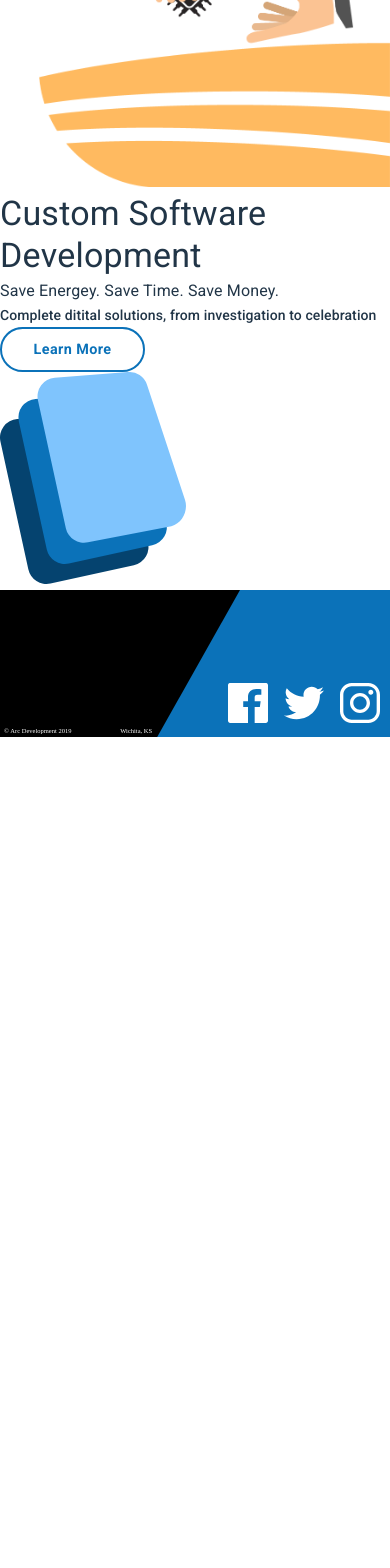
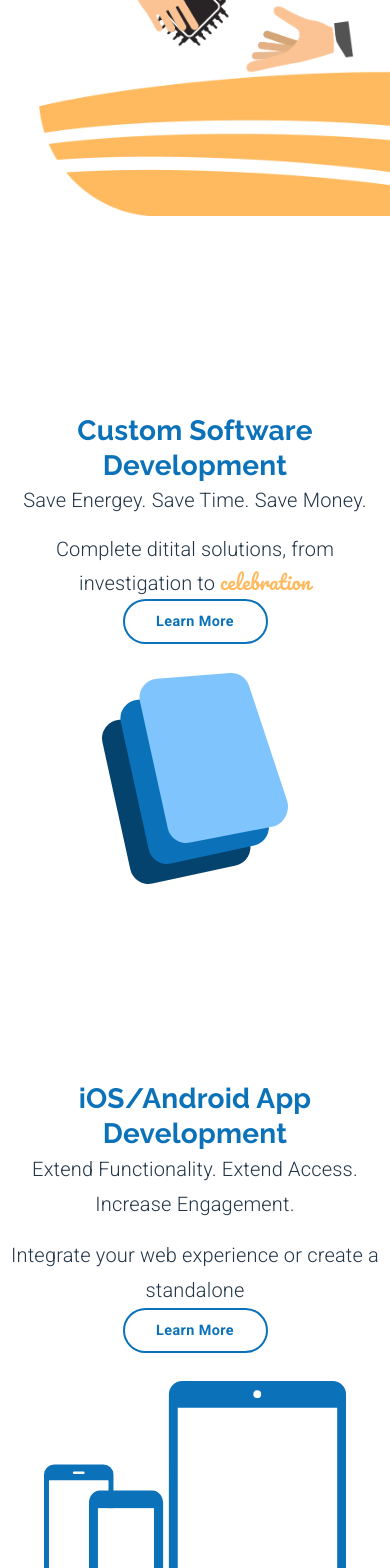
Before and after one commit to vincentnguyen127/V-Technology, a React (Vite) app in the folder client/: page / in a window 390 px wide. Shown: the part 432-2000 px from the top of the page. Before the commit the page ends 1169 px from the top, so only its background shows below. Built offline with nearby package versions, Linux system fonts and the light colour scheme.

Commit message:
feat: Add mobile app development section to landing page

```diff
--- a/client/src/components/LandngPage.tsx
+++ b/client/src/components/LandngPage.tsx
@@ -1,9 +1,10 @@
 import Lottie from 'react-lottie'
 //@ts-ignore
 import animationData from '../animations/landinganimation/data'
-import { Button, Grid, Theme, Typography, makeStyles, useTheme } from '@material-ui/core'
+import { Button, Grid, Typography, makeStyles, useTheme, useMediaQuery } from '@material-ui/core'
 import { FC } from 'react'
 import customSoftwareIcon from '../assets/Custom Software Icon.svg'
+import mobileAppsIcon from '../assets/mobileIcon.svg'
 
 const useStyles = makeStyles((theme: any) => ({
 	animation: {
@@ -41,7 +42,10 @@ const useStyles = makeStyles((theme: any) => ({
 		fontSize: '0.9rem',
 		height: 45,
 		padding: 5,
-		width: 145
+		width: 145,
+		[theme.breakpoints.down('sm')]: {
+			marginBottom: '2em'
+		}
 	},
 	mainContainer: {
 		marginTop: '5em',
@@ -58,6 +62,16 @@ const useStyles = makeStyles((theme: any) => ({
 		[theme.breakpoints.down('xs')]: {
 			marginLeft: '0'
 		}
+	},
+	icon: {
+		marginLeft: '2em',
+		[theme.breakpoints.down('xs')]: {
+			marginLeft: 0
+		}
+	},
+	serviceContainer: {
+		marginTop: '12em',
+
 	}
 }))
 
@@ -68,6 +82,7 @@ interface LandingPageProps {
 const LandingPage: FC<LandingPageProps> = () => {
 	const classes = useStyles()
 	const theme = useTheme()
+	const matchesSM = useMediaQuery(theme.breakpoints.down("sm"))
 
 	const defaultOptions = {
 		loop: true,
@@ -105,28 +120,46 @@ const LandingPage: FC<LandingPageProps> = () => {
 					</Grid>
 				</Grid>
 				<Grid item> {/*-----Services Block------*/}
-					<Grid container>
-						<Grid item>
+					<Grid container className={classes.serviceContainer} justifyContent={matchesSM ? 'center' : undefined}>
+						<Grid item style={{ marginLeft: matchesSM ? 0 : '5em', textAlign: matchesSM ? 'center' : undefined }}>
 							<Typography variant='h4'>
 								Custom Software Development
 							</Typography>
-							<Typography variant='subtitle1'>
+							<Typography variant='subtitle1' style={{ marginBottom: '1rem' }}>
 								Save Energey. Save Time. Save Money.
 							</Typography>
 							<Typography variant='subtitle2'>
-								Complete ditital solutions, from investigation to <span>celebration</span>
+								Complete ditital solutions, from investigation to <span style={{ fontFamily: 'Pacifico', color: theme.palette.secondary.main }}>celebration</span>
 							</Typography>
 							<Button variant='outlined' className={classes.learnButtonHero}>
 								Learn More
 							</Button>
 						</Grid>
 						<Grid item>
-							<img alt='custom software icon' src={customSoftwareIcon} />
+							<img className={classes.icon} alt='custom software icon' src={customSoftwareIcon} />
 						</Grid>
 					</Grid>
-
-
-
+				</Grid>
+				<Grid item> {/*-----iOS/Android Block------*/}
+					<Grid container className={classes.serviceContainer} justifyContent={matchesSM ? 'center' : 'flex-end'}>
+						<Grid item style={{ textAlign: matchesSM ? 'center' : undefined }}>
+							<Typography variant='h4'>
+								iOS/Android App Development
+							</Typography>
+							<Typography variant='subtitle1' style={{ marginBottom: '1rem' }}>
+								Extend Functionality. Extend Access. Increase Engagement.
+							</Typography>
+							<Typography variant='subtitle1'>
+								Integrate your web experience or create a standalone
+							</Typography>
+							<Button variant='outlined' className={classes.learnButtonHero}>
+								Learn More
+							</Button>
+						</Grid>
+						<Grid item style={{ marginRight: matchesSM ? 0 : '5em' }}>
+							<img className={classes.icon} alt='mobile phone icon' src={mobileAppsIcon} />
+						</Grid>
+					</Grid>
 				</Grid>
 			</Grid>
 		</>
--- a/client/src/components/ui/Header.tsx
+++ b/client/src/components/ui/Header.tsx
@@ -135,7 +135,7 @@ export const menuOptions: MenuOptions[] = [
 		selectedIndex: 1
 	},
 	{
-		name: 'Mobile App Development',
+		name: 'iOS/Android App Development',
 		link: '/mobileapps',
 		activeIndex: 1,
 		selectedIndex: 2
--- a/client/src/components/ui/Theme.ts
+++ b/client/src/components/ui/Theme.ts
@@ -46,6 +46,7 @@ export interface Theme {
 
 const arcBlue = '#0B72B9';
 const arcOrange = '#FFBA60';
+const arcGrey = '$8686'
 
 const theme  = createTheme({
 	palette: {
@@ -79,7 +80,29 @@ const theme  = createTheme({
 			fontSize: '2.5rem',
 			color: `${arcBlue}`,
 			lineHeight: 1.5
+		},
+		h3: {
+			fontFamily: 'Pacifico',
+			fontSize: '2.5rem',
+			color: `${arcBlue}`,
+		},
+		h4: {
+			fontFamily: 'Raleway',
+			fontSize: '1.75rem',
+			color: `${arcBlue}`,
+			fontWeight: 700
+		},
+		subtitle1: {
+			fontSize: '1.25rem',
+			fontWeight: 300,
+			color: `${arcGrey}`
+		},
+		subtitle2: {
+			fontSize: '1.25rem',
+			fontWeight: 100,
+			color: `${arcGrey}`
 		}
+
 	}
 });
 
```
